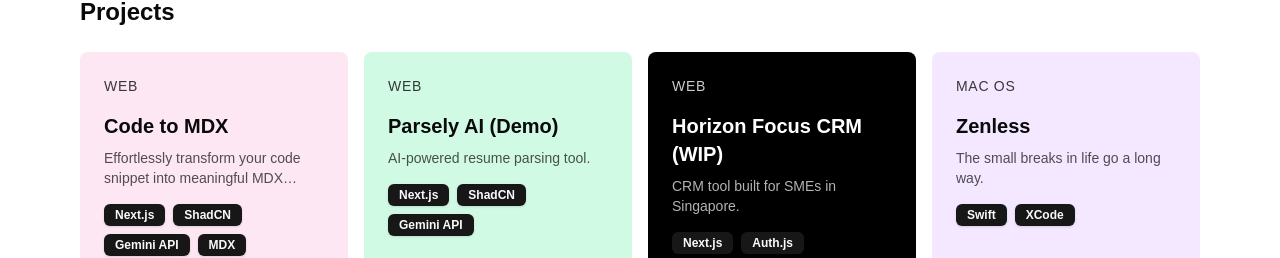
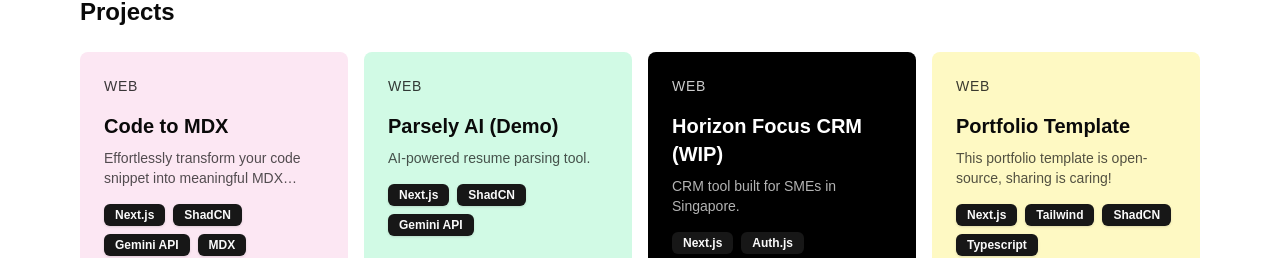
Before and after one commit to 15WattPowerBrick/portfolio, a Next.js app: page / in a window 1280 px wide. Shown: the part 563-821 px from the top of the page. Built offline with nearby package versions, Linux system fonts and the light colour scheme.

Commit message:
Update Projects.tsx

```diff
--- a/src/components/Projects.tsx
+++ b/src/components/Projects.tsx
@@ -87,14 +87,14 @@ function Projects() {
           url="https://horizonfocus.cloud"
           className="bg-black text-white hover:bg-black/90"
         />
-        <PlanCard
+{/*         <PlanCard
           type="MAC OS"
           title="Zenless"
           description="The small breaks in life go a long way."
           techStack={["Swift", "XCode"]}
           url="https://zenless.swanhtataung.com"
           className="bg-purple-100 hover:bg-purple-200"
-        />
+        /> */}
         <PlanCard
           type="WEB"
           title="Portfolio Template"
```
